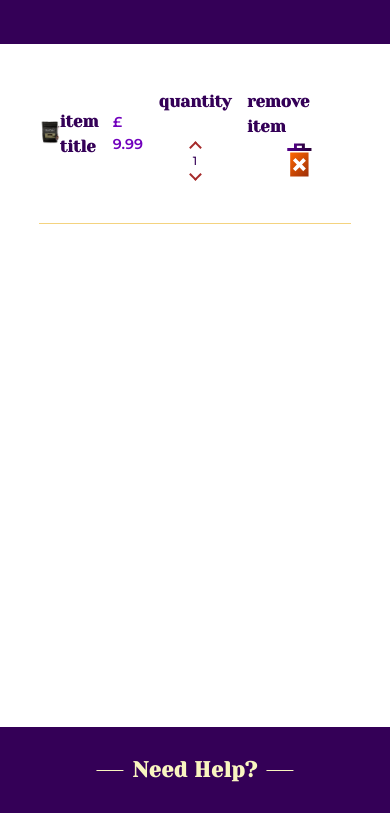
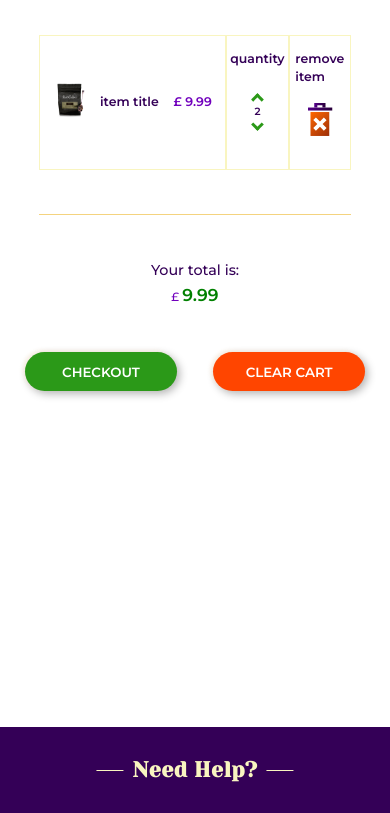
Before and after one commit to jacknichols-dev/coffee-ecommerce-site, a website: page cart.html in a window 390 px wide. Shown: the part 162-975 px from the top of the page. Drawn offline with Linux system fonts and the light colour scheme.

Commit message:
responsive updates, logic setup

```diff
--- a/cart.html
+++ b/cart.html
@@ -14,7 +14,6 @@
       type="image/x-icon"
     />
     <link rel="stylesheet" href="css/styles.css" type="text/css" />
-
     <title>Coffee Time - your cart</title>
   </head>
 
@@ -29,6 +28,7 @@
       </section>
 
       <!--cart item-->
+      <container class="cart__items">
         <div class="cart__item">
           <container class="cart__item--container">
             <img
@@ -37,20 +37,41 @@
               class="cart__item--img"
             />
 
-          <h3 class="cart__item--title">item title</h3>
+            <h4 class="cart__item--title">item title</h4>
             <h4 class="cart__item--price">£ 9.99</h4>
           </container>
           <div class="cart__item--quantity">
-          <h3>quantity</h3>
+            <h4>quantity</h4>
 
-          <span><small>1</small></span>
+            <span
+              ><small><strong>2</strong></small></span
+            >
           </div>
           <div class="cart__item--remove">
-          <h3>remove item</h3>
+            <h4>remove item</h4>
             <img src="assets/icons/bin.svg" alt="bin icon" />
           </div>
         </div>
         <!--cart item end-->
+      </container>
+      <div class="cart__toolbar">
+        <p class="cart__toolbar--total" style="text-align: center;">
+          Your total is: <br /><small>£ </small
+          ><strong
+            ><span class="cart-total" style="font-size: larger; color: green;"
+              >9.99</span
+            ></strong
+          >
+        </p>
+        <div class="cart__toolbar--btns">
+          <button class="checkout-btn btn-main">
+            checkout
+          </button>
+          <button class="remove-all-btn btn-main">
+            clear cart
+          </button>
+        </div>
+      </div>
     </main>
 
     <!--footer-->
--- a/header.html
+++ b/header.html
@@ -41,7 +41,7 @@
       <div class="nav__icons--bag">
         <a href="cart.html">
           <img src="assets/icons/cart.svg" alt="bag icon" />
-          <span><small>0</small></span>
+          <span class="bag-number"><small>0</small></span>
         </a>
       </div>
     </div>
--- a/js/main.js
+++ b/js/main.js
@@ -19,7 +19,7 @@ $(function () {
     speed: 1000,
     responsive: [
       {
-        breakpoint: 1024,
+        breakpoint: 850,
         settings: {
           slidesToShow: 3,
           slidesToScroll: 3,
@@ -34,9 +34,42 @@ $(function () {
           slidesToScroll: 1,
         },
       },
-      // You can unslick at a given breakpoint now by adding:
-      // settings: "unslick"
-      // instead of a settings object
     ],
   });
 });
+
+//*************************** CART LOGIC ***************************//
+
+/* --------------- variables ---------------- */
+//bag icon number
+const bagNumber = document.querySelector(".bag-number");
+//clear cart
+const ClearCartBtn = document.querySelector(".remove-all-btn");
+//clear item
+const removeItemBtn = document.querySelector(".cart__item--remove img");
+//cart total
+const cartTotal = document.querySelector(".cart-total");
+//cart item
+const cartItemDOM = document.querySelector(".cart__item");
+//cart items
+const cartContent = document.querySelector(".cart__items");
+//add product btn
+const addProductBtn = document.querySelector(".addToCart");
+//cart
+let cart = [];
+
+/* --------------- Classes ---------------- */
+//getting the products
+class Products {}
+//display products
+class UI {}
+//local storage
+class Storage {}
+/* --------------- Event listeners ---------------- */
+document.addEventListener("DOMContentLoaded", () => {
+  const ui = new UI();
+  const products = new Products();
+});
+
+/* --------------- variables ---------------- */
+/* --------------- variables ---------------- */
--- a/sass/components/_buttons.scss
+++ b/sass/components/_buttons.scss
@@ -5,7 +5,7 @@ button {
 }
 
 .btn-main {
-  padding: 1.5rem 2.3rem;
+  padding: 1.3rem 1.8rem;
   width: 17rem;
   text-transform: uppercase;
   font-family: inherit;
@@ -37,3 +37,13 @@ button {
   background: $green;
   color: white;
 }
+
+.remove-all-btn {
+  background: orangered;
+  color: white;
+}
+
+.checkout-btn {
+  background: $green;
+  color: white;
+}
--- a/sass/components/_carousel.scss
+++ b/sass/components/_carousel.scss
@@ -148,6 +148,7 @@
 .slick-list,
 .draggable {
   padding: 2rem !important;
+  cursor: grab;
 }
 
 .slick-dots {
--- a/sass/components/_product.scss
+++ b/sass/components/_product.scss
@@ -13,6 +13,10 @@
     width: 90%;
     flex-direction: column;
     align-items: center;
+
+    &:not(:last-of-type) {
+      padding-bottom: 3rem;
+    }
   }
 
   &__images {
@@ -40,12 +44,25 @@
     align-items: flex-start;
     justify-content: space-between;
 
+    @include respond(tab) {
+      width: 100%;
+      margin: auto;
+      align-items: center;
+    }
+
     &--title {
       width: 20rem;
       position: relative;
       color: $pri;
       left: 4rem;
       transform: none;
+
+      @include respond(tab) {
+        position: absolute;
+        top: 1.5rem;
+        left: 50%;
+        transform: translateX(-50%);
+      }
     }
 
     & p {
@@ -55,7 +72,8 @@
       color: lighten($pri, 20%);
 
       @include respond(tab) {
-        width: 100%;
+        padding: 7rem 0 2rem 0;
+        text-align: center;
       }
     }
 
@@ -66,6 +84,10 @@
       padding: 2rem 0;
       left: 4rem;
       transform: none;
+
+      @include respond(tab) {
+        left: 0;
+      }
     }
   }
 }
--- a/sass/components/_title.scss
+++ b/sass/components/_title.scss
@@ -1,5 +1,5 @@
 .header {
-  height: 23rem;
+  height: 20rem;
   width: 100vw;
   display: flex;
   align-items: center;
@@ -9,7 +9,11 @@
 
   @include respond(tab) {
     margin-top: 5rem;
-    height: 18rem;
+    height: 16rem;
+  }
+
+  @include respond(phone) {
+    height: 12rem;
   }
 }
 
@@ -53,3 +57,23 @@
     background-color: $sec;
   }
 }
+
+.page-title {
+  font-size: 5rem;
+  color: $sec;
+  text-shadow: none;
+  max-width: 100%;
+
+  @include respond(tab) {
+    font-size: 3rem;
+  }
+
+  @include respond(phone) {
+    font-size: 2rem;
+  }
+
+  &:before,
+  &:after {
+    background-color: $sec;
+  }
+}
--- a/sass/pages/_cart.scss
+++ b/sass/pages/_cart.scss
@@ -11,14 +11,17 @@
     margin: 5rem auto;
     border-bottom: 1px solid $ter;
     padding-bottom: 5rem;
+    font-size: 1.4rem;
 
     &--img {
       width: 20%;
     }
 
     &--container {
+      padding: 1.5rem;
+      border: 1px solid $sec;
       width: 30rem;
-      height: 5rem;
+      height: 15rem;
       display: flex;
       justify-content: space-between;
       align-items: center;
@@ -32,17 +35,20 @@
     }
 
     &--quantity {
-      width: 30rem;
-      height: 10rem;
+      padding: 1.5rem;
+      border: 1px solid $sec;
+      width: 20%;
+      height: 15rem;
       display: flex;
       align-items: center;
       flex-direction: column;
-      justify-content: space-between;
 
       & span {
         display: flex;
         align-items: center;
         flex-direction: column;
+        justify-content: center;
+        height: 100%;
 
         &:after,
         &:before {
@@ -54,28 +60,54 @@
         }
 
         &:after {
-          border-right: 2px solid brown;
-          border-bottom: 2px solid brown;
+          border-right: 3px solid $green;
+          border-bottom: 3px solid $green;
         }
 
         &:before {
-          border-left: 2px solid brown;
-          border-top: 2px solid brown;
+          border-left: 3px solid $green;
+          border-top: 3px solid $green;
         }
       }
     }
 
     &--remove {
-      width: 30rem;
-      height: 10rem;
+      padding: 1.5rem;
+      border: 1px solid $sec;
+      width: 20%;
+      height: 15rem;
       display: flex;
       flex-direction: column;
-      justify-content: space-between;
+      justify-content: flex-start;
       align-items: center;
+
       & img {
         width: 5rem;
         cursor: pointer;
+        height: 100%;
       }
     }
   }
+
+  &__toolbar {
+    width: 100vw;
+    display: flex;
+    flex-direction: column;
+    justify-content: center;
+    align-items: center;
+
+    &--total {
+      margin-bottom: 5rem;
+
+      & small {
+        color: lighten($pri, 20%);
+      }
+    }
+
+    &--btns {
+      width: 38rem;
+      display: flex;
+      justify-content: space-between;
+    }
+  }
 }
--- a/sass/pages/_coffee.scss
+++ b/sass/pages/_coffee.scss
@@ -5,19 +5,3 @@
   width: 100vw;
   top: 0;
 }
-
-.page-title {
-  font-size: 6rem;
-  color: $sec;
-  text-shadow: none;
-  max-width: 100%;
-
-  @include respond(tab) {
-    font-size: 4rem;
-  }
-
-  &:before,
-  &:after {
-    background-color: $sec;
-  }
-}
```
Also changed, not shown: css/slick.css, css/styles.css. Lines whose indentation alone changed are shown as unchanged.
